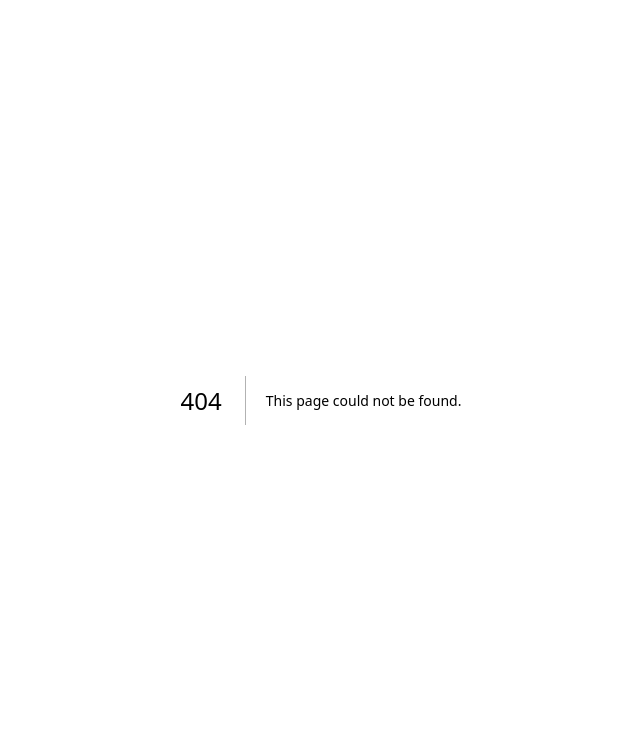
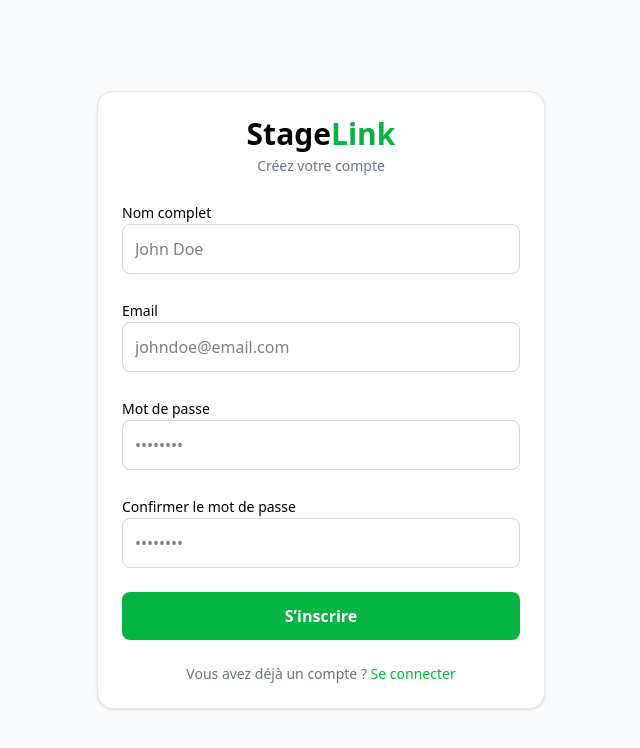
Before and after one commit to Ourouimed/StageLink, a Next.js app in the folder frontend/: page /register in a window 1280 px wide. Before the commit this address had no page. Shown: the top 748 px of the page, without its empty margins (319-959 px from the left). Built offline with nearby package versions, Linux system fonts and the light colour scheme.

Commit message:
Build main login and register pages

```diff
--- /dev/null
+++ b/frontend/app/login/page.jsx
@@ -0,0 +1,88 @@
+"use client"
+import { Button } from "@/components/ui/Button";
+import { Input } from "@/components/ui/Input";
+import { useState } from "react";
+
+export default function Login() {
+  const [loginForm, setLoginForm] = useState({
+    email: "",
+    password: ""
+  });
+
+  const handleChange = (e) => {
+    setLoginForm(prev => ({
+      ...prev,
+      [e.target.id]: e.target.value
+    }));
+  };
+
+  return (
+    <section className="min-h-screen flex items-center justify-center bg-gray-50 px-4">
+      <div className="w-full max-w-md bg-white border border-gray-200 rounded-2xl shadow-sm p-6 space-y-6">
+
+        {/* Logo / Title */}
+        <div className="text-center space-y-1">
+          <h3 className="text-3xl font-bold">
+            Stage<span className="text-main">Link</span>
+          </h3>
+          <p className="text-sm text-gray-500">
+            Connectez-vous à votre compte
+          </p>
+        </div>
+
+        {/* Email */}
+        <div className="space-y-2">
+          <label htmlFor="email" className="text-sm font-medium">
+            Email
+          </label>
+          <Input
+            id="email"
+            type="email"
+            placeholder="johndoe@email.com"
+            onChange={handleChange}
+            value={loginForm.email}
+          />
+        </div>
+
+        {/* Password */}
+        <div className="space-y-2">
+          <label htmlFor="password" className="text-sm font-medium">
+            Mot de passe
+          </label>
+          <Input
+            id="password"
+            type="password"
+            placeholder="••••••••"
+            onChange={handleChange}
+            value={loginForm.password}
+          />
+        </div>
+
+        {/* Options */}
+        <div className="flex items-center justify-between text-sm">
+          <label className="flex items-center gap-2 cursor-pointer">
+            <input type="checkbox" className="accent-main" />
+            Se souvenir de moi
+          </label>
+
+          <a href="/forgot-pass" className="text-main hover:underline">
+            Mot de passe oublié ?
+          </a>
+        </div>
+
+        <Button
+          variant="main"
+          className="w-full justify-center"
+        >
+          Se connecter
+        </Button>
+        <p className="text-center text-sm text-gray-500">
+          Vous n’avez pas de compte ?{" "}
+          <a href="/register" className="text-main font-medium hover:underline">
+            S’inscrire
+          </a>
+        </p>
+      </div>
+    </section>
+  );
+}
--- /dev/null
+++ b/frontend/app/register/page.jsx
@@ -0,0 +1,108 @@
+"use client"
+import { Button } from "@/components/ui/Button";
+import { Input } from "@/components/ui/Input";
+import { useState } from "react";
+
+export default function Register() {
+  const [registerForm, setRegisterForm] = useState({
+    fullname: "",
+    email: "",
+    password: "",
+    confirmPassword: ""
+  });
+
+  const handleChange = (e) => {
+    setRegisterForm(prev => ({
+      ...prev,
+      [e.target.id]: e.target.value
+    }));
+  };
+
+  return (
+    <section className="min-h-screen flex items-center justify-center bg-gray-50 px-4">
+      <div className="w-full max-w-md bg-white border border-gray-200 rounded-2xl shadow-sm p-6 space-y-6">
+
+        {/* Title */}
+        <div className="text-center space-y-1">
+          <h3 className="text-3xl font-bold">
+            Stage<span className="text-main">Link</span>
+          </h3>
+          <p className="text-sm text-gray-500">
+            Créez votre compte
+          </p>
+        </div>
+
+        {/* Full Name */}
+        <div className="space-y-2">
+          <label htmlFor="fullname" className="text-sm font-medium">
+            Nom complet
+          </label>
+          <Input
+            id="fullname"
+            type="text"
+            placeholder="John Doe"
+            onChange={handleChange}
+            value={registerForm.fullname}
+          />
+        </div>
+
+        {/* Email */}
+        <div className="space-y-2">
+          <label htmlFor="email" className="text-sm font-medium">
+            Email
+          </label>
+          <Input
+            id="email"
+            type="email"
+            placeholder="johndoe@email.com"
+            onChange={handleChange}
+            value={registerForm.email}
+          />
+        </div>
+
+        {/* Password */}
+        <div className="space-y-2">
+          <label htmlFor="password" className="text-sm font-medium">
+            Mot de passe
+          </label>
+          <Input
+            id="password"
+            type="password"
+            placeholder="••••••••"
+            onChange={handleChange}
+            value={registerForm.password}
+          />
+        </div>
+
+        {/* Confirm Password */}
+        <div className="space-y-2">
+          <label htmlFor="confirmPassword" className="text-sm font-medium">
+            Confirmer le mot de passe
+          </label>
+          <Input
+            id="confirmPassword"
+            type="password"
+            placeholder="••••••••"
+            onChange={handleChange}
+            value={registerForm.confirmPassword}
+          />
+        </div>
+
+        <Button
+          variant="main"
+          className="w-full justify-center"
+        >
+          S’inscrire
+        </Button>
+
+        <p className="text-center text-sm text-gray-500">
+          Vous avez déjà un compte ?{" "}
+          <a href="/login" className="text-main font-medium hover:underline">
+            Se connecter
+          </a>
+        </p>
+
+      </div>
+    </section>
+  );
+}
--- /dev/null
+++ b/frontend/components/ui/Input.jsx
@@ -0,0 +1,14 @@
+export const Input = ({icon : Icon , className , ...props})=>{
+    return <div className="w-full border flex items-center gap-1 border-gray-300 bg-white/5 p-3 rounded-lg focus-within:border-main">
+        {Icon && (
+          <div className="mr-3 text-gray-300 transition-colors group-focus-within:text-main">
+            <Icon size={20} />
+          </div>
+        )}
+        <input
+            value={props.value ?? ""}
+            {...props}
+            className={`outline-none focus:border-main transition w-full ${className}`}
+            />
+    </div>
+}
```
